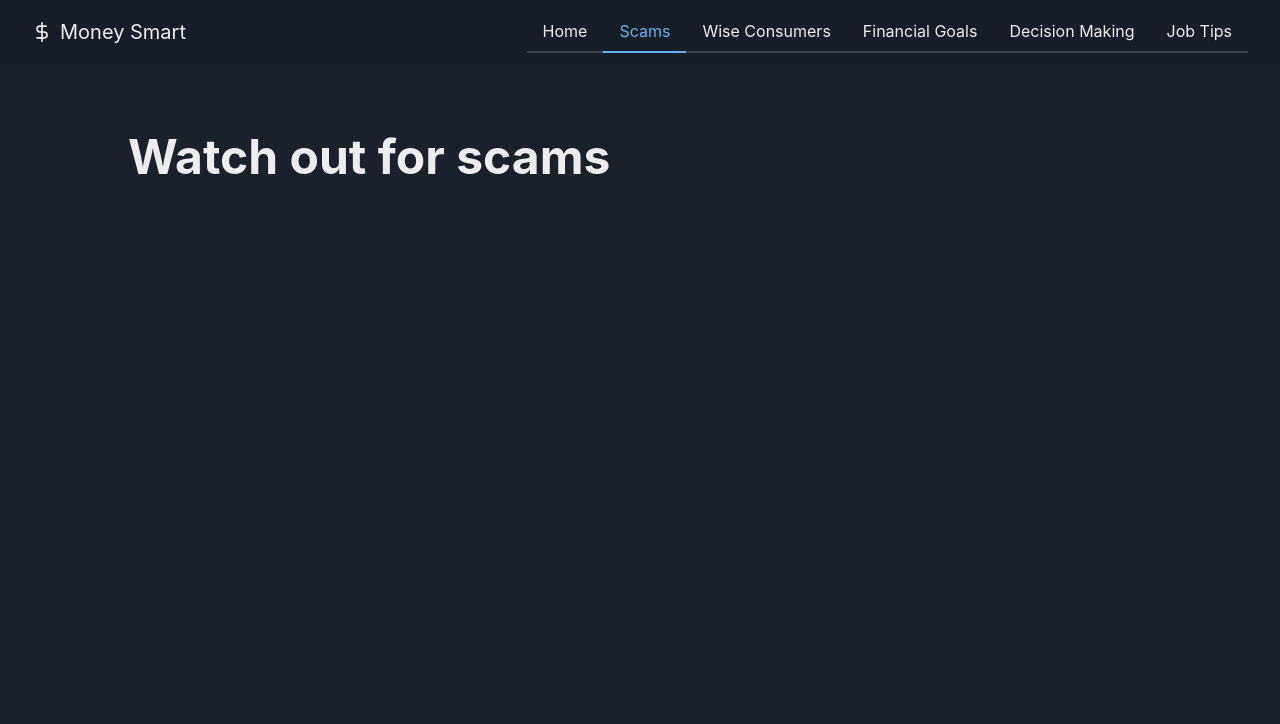
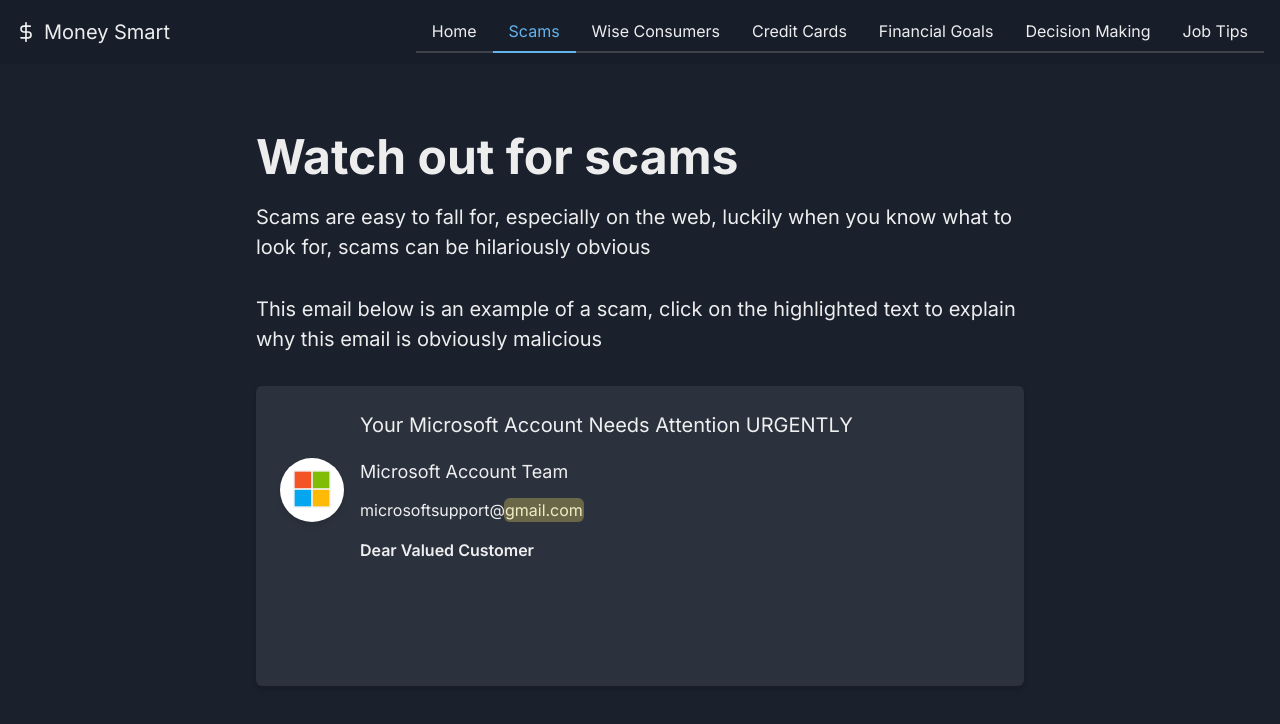
Before and after one commit to Jamzy01/megamoney, a React (Vite) app: page /scams in a window 1280 px wide. Shown: the top 724 px of the page. Built offline with nearby package versions, Linux system fonts and the light colour scheme.

Commit message:
Worked on the scam avoidance tips page

```diff
--- a/src/components/page/pageSetup.jsx
+++ b/src/components/page/pageSetup.jsx
@@ -8,14 +8,15 @@
       <Topbar />
       <Box
         paddingX={{
-          base: "var(--chakra-space-8)",
-          sm: "var(--chakra-space-16)",
-          md: "var(--chakra-space-32)",
+          base: "8",
+          sm: "16",
+          md: "32",
+          lg: "64",
         }}
         paddingY={{
-          base: "var(--chakra-space-4)",
-          sm: "var(--chakra-space-8)",
-          md: "var(--chakra-space-16)",
+          base: "4",
+          sm: "8",
+          md: "16",
         }}
         minHeight="100vh"
       >
--- a/src/components/pageHeading/pageHeading.jsx
+++ b/src/components/pageHeading/pageHeading.jsx
@@ -6,6 +6,7 @@
     <Heading
       fontSize={{ base: "3xl", sm: "4xl", md: "5xl" }}
       textAlign={{ base: "center", md: "left" }}
+      marginBottom="4"
     >
       {title}
     </Heading>
--- /dev/null
+++ b/src/components/text/informationalText.jsx
@@ -0,0 +1,45 @@
+import {
+  Box,
+  Button,
+  Popover,
+  PopoverArrow,
+  PopoverBody,
+  PopoverCloseButton,
+  PopoverContent,
+  PopoverHeader,
+  PopoverTrigger,
+  Text,
+} from "@chakra-ui/react";
+import React from "react";
+
+function InformationalText({ children, title, desc }) {
+  return (
+    <Text position="relative">
+      {children}
+      <Popover>
+        <PopoverTrigger>
+          <Button
+            position="absolute"
+            height="100%"
+            left="calc(var(--chakra-space-1) * -0.2)"
+            right="calc(var(--chakra-space-1) * -0.2)"
+            bg="yellow.300"
+            opacity={0.3}
+            borderRadius="md"
+            cursor="pointer"
+            _hover={{
+              opacity: 0.4,
+            }}
+          />
+        </PopoverTrigger>
+        <PopoverContent>
+          <PopoverCloseButton />
+          <PopoverHeader>{title}</PopoverHeader>
+          <PopoverBody>{desc}</PopoverBody>
+        </PopoverContent>
+      </Popover>
+    </Text>
+  );
+}
+
+export default InformationalText;
--- /dev/null
+++ b/src/components/text/responsiveBodyText.jsx
@@ -0,0 +1,12 @@
+import { Text } from "@chakra-ui/react";
+import React from "react";
+
+function ResponsiveBodyText({ children, ...rest }) {
+  return (
+    <Text fontSize="xl" textAlign={{ sm: "center", md: "left" }} {...rest}>
+      {children}
+    </Text>
+  );
+}
+
+export default ResponsiveBodyText;
--- a/src/components/topbar/topbar.jsx
+++ b/src/components/topbar/topbar.jsx
@@ -1,6 +1,7 @@
 import {
   Box,
   Button,
+  IconButton,
   Menu,
   MenuButton,
   MenuItem,
@@ -11,7 +12,7 @@
   Text,
 } from "@chakra-ui/react";
 import React from "react";
-import { FiMoreHorizontal, FiDollarSign } from "react-icons/fi";
+import { FiDollarSign, FiMenu } from "react-icons/fi";
 import { useLocation, useNavigate } from "react-router-dom";
 
 const PAGES = [
@@ -27,6 +28,10 @@
   {
     location: "/wiseconsumers",
     title: "Wise Consumers",
+  },
+  {
+    location: "/credit",
+    title: "Credit Cards",
   },
   {
     location: "/financialgoals",
@@ -51,9 +56,9 @@
     <Box
       display="flex"
       justifyContent="space-between"
-      paddingX="var(--chakra-space-8)"
+      paddingX="4"
       alignItems="center"
-      height="var(--chakra-sizes-16)"
+      height="16"
       bgColor="blackAlpha.200"
     >
       <Text
@@ -61,13 +66,13 @@
         userSelect="none"
         display="flex"
         alignItems="center"
-        gap="var(--chakra-space-2)"
+        gap="2"
       >
         <FiDollarSign size="1em" />
         Money Smart
       </Text>
       <Tabs
-        display={{ base: "none", md: "none", lg: "initial" }}
+        display={{ base: "none", md: "none", lg: "none", xl: "initial" }}
         index={PAGES.findIndex(
           (page) =>
             page.location === location.pathname ||
@@ -79,7 +84,7 @@
       >
         <TabList>
           {PAGES.map((page) => (
-            <Tab userSelect="none" key={page.location}>
+            <Tab userSelect="none" key={page.location} whiteSpace="nowrap">
               {page.title}
             </Tab>
           ))}
@@ -87,12 +92,11 @@
       </Tabs>
       <Menu>
         <MenuButton
-          display={{ base: "initial", md: "initial", lg: "none" }}
-          as={Button}
-          rightIcon={<FiMoreHorizontal />}
-        >
-          Pages
-        </MenuButton>
+          aria-label="page menu"
+          display={{ base: "flex", md: "flex", lg: "flex", xl: "none" }}
+          as={IconButton}
+          icon={<FiMenu />}
+        />
         <MenuList>
           {PAGES.map((page) => (
             <MenuItem
--- a/src/pages/scams/scams.jsx
+++ b/src/pages/scams/scams.jsx
@@ -1,12 +1,76 @@
 import React from "react";
 import PageSetup from "../../components/page/pageSetup";
-import { Heading } from "@chakra-ui/react";
+import { Box, Divider, Grid, GridItem, Heading, Text } from "@chakra-ui/react";
 import PageHeading from "../../components/pageHeading/pageHeading";
+import ResponsiveBodyText from "../../components/text/responsiveBodyText";
+
+import microsoftLogo from "./assets/email/microsoft_logo.svg";
+import InformationalText from "../../components/text/informationalText";
 
 function Scams() {
   return (
     <PageSetup>
       <PageHeading title="Watch out for scams" />
+      <ResponsiveBodyText>
+        Scams are easy to fall for, especially on the web, luckily when you know
+        what to look for, scams can be hilariously obvious
+      </ResponsiveBodyText>
+      <ResponsiveBodyText marginY="8">
+        This email below is an example of a scam, click on the highlighted text
+        to explain why this email is obviously malicious
+      </ResponsiveBodyText>
+      <Box
+        height="300px"
+        padding="6"
+        bg="whiteAlpha.200"
+        borderRadius="md"
+        shadow="md"
+      >
+        <Grid
+          templateRows="var(--chakra-space-8) 1fr 2fr"
+          templateColumns="var(--chakra-space-16) 1fr"
+          gap="4"
+          height="100%"
+        >
+          <GridItem colStart={2}>
+            <Text fontSize="xl">
+              Your Microsoft Account Needs Attention URGENTLY
+            </Text>
+          </GridItem>
+          <GridItem>
+            <Box
+              height="100%"
+              aspectRatio={1}
+              backgroundColor="white"
+              shadow="md"
+              bgImage={microsoftLogo}
+              bgSize="60%"
+              bgRepeat="no-repeat"
+              bgPosition="center"
+              borderRadius="9999px"
+            />
+          </GridItem>
+          <GridItem
+            display="flex"
+            flexDirection="column"
+            justifyContent="space-between"
+          >
+            <Text fontSize="lg">Microsoft Account Team</Text>
+            <Text display="flex">
+              microsoftsupport@
+              <InformationalText
+                title="Dodgy domain names"
+                desc="Often publicly used domains such as Gmail, Hotmail, Yahoo and Outlook aren't official. Legitimate business emails will be sent from an email address with their own domain such as microsoft.com or google.com"
+              >
+                gmail.com
+              </InformationalText>
+            </Text>
+          </GridItem>
+          <GridItem colStart={2}>
+            <Text fontWeight="semibold">Dear Valued Customer</Text>
+          </GridItem>
+        </Grid>
+      </Box>
     </PageSetup>
   );
 }
```
Also changed, not shown: src/main.jsx (+19 -9 lines), src/pages/scams/assets/email/microsoft_logo.svg (added).
